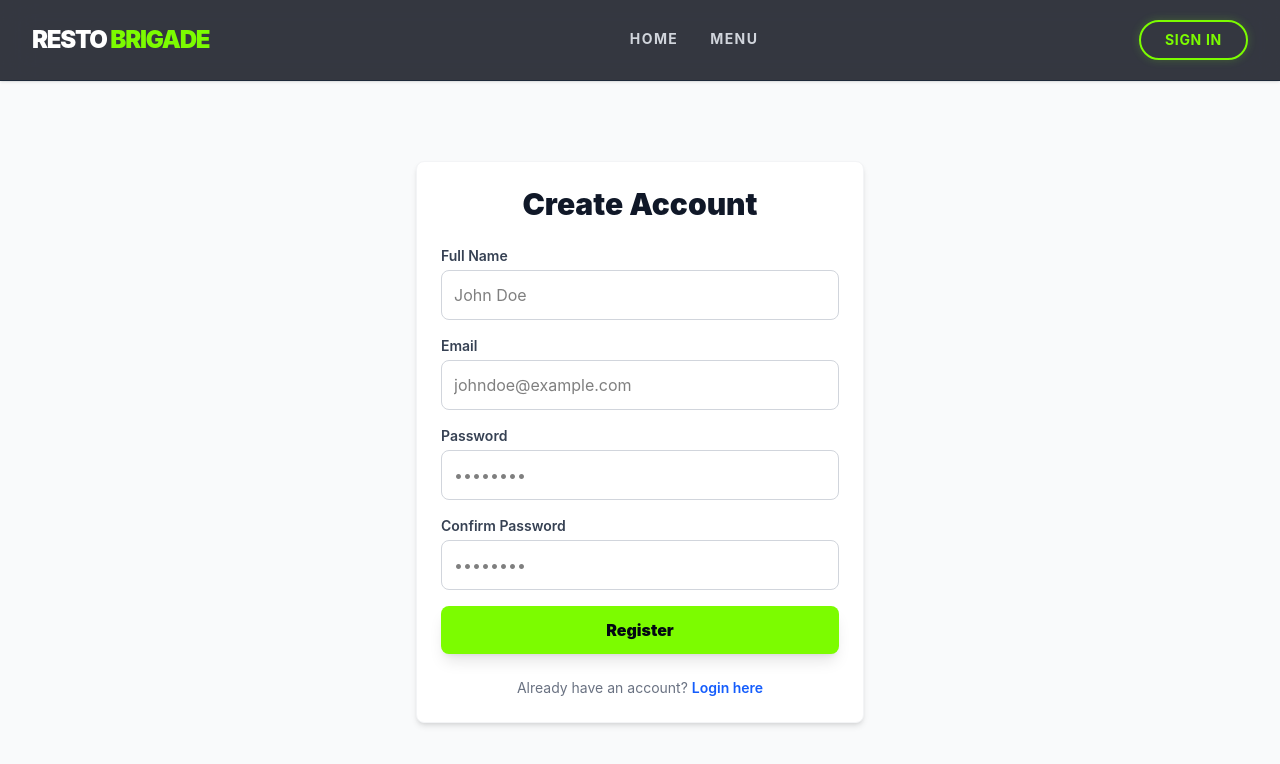
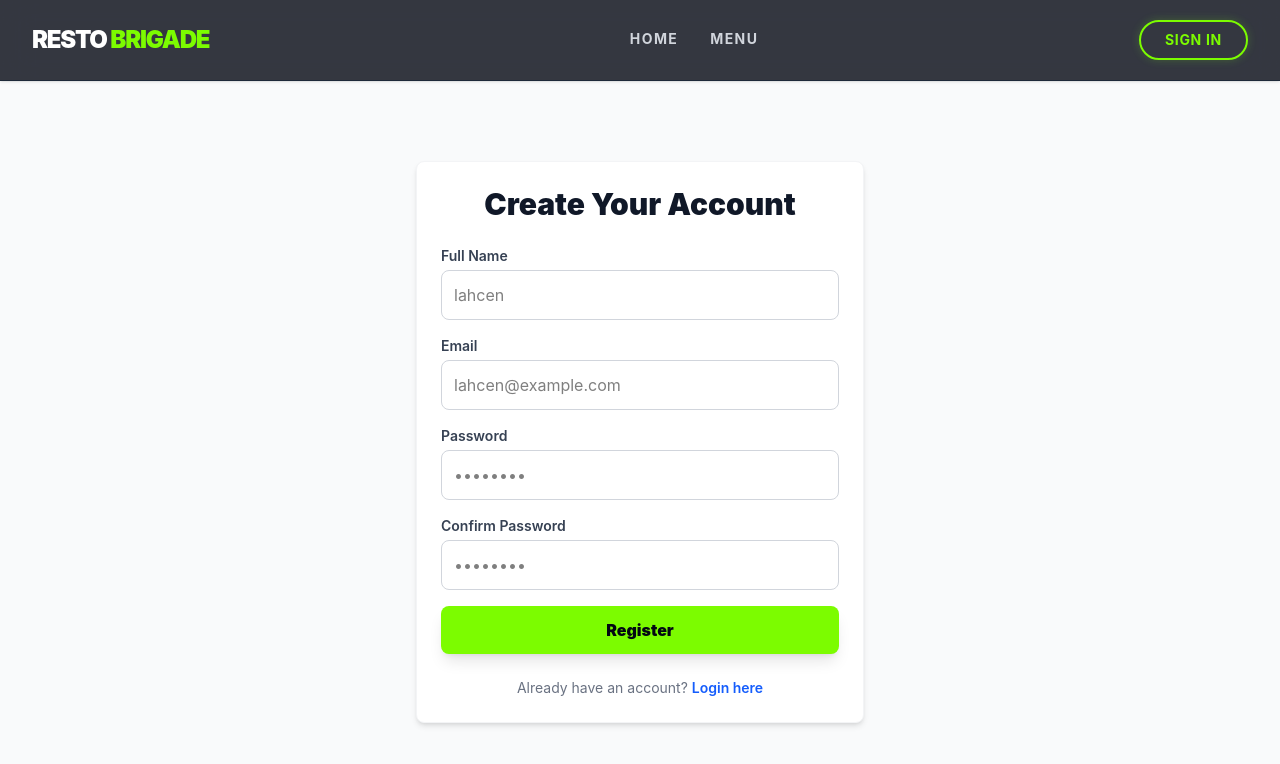
Before and after one commit to KacimiLahcen/brigade_api_UI_By_React, a React (Vite) app: page /register in a window 1280 px wide. Shown: the top 764 px of the page. Built offline with nearby package versions, Linux system fonts and the light colour scheme.

Commit message:
i made register page UI & logic

```diff
--- a/src/pages/Register.jsx
+++ b/src/pages/Register.jsx
@@ -58,7 +58,7 @@ const Register = () => {
 
   return (
     <div className="max-w-md mx-auto mt-20 p-6 bg-white rounded-lg shadow-md border border-gray-100">
-      <h2 className="text-3xl font-black text-gray-900 mb-6 text-center">Create Account</h2>
+      <h2 className="text-3xl font-black text-gray-900 mb-6 text-center">Create Your Account</h2>
 
       {error && (
         <div className="mb-4 p-3 bg-red-100 text-red-700 rounded-lg text-sm font-semibold">
@@ -74,7 +74,7 @@ const Register = () => {
             value={name}
             onChange={(e) => setName(e.target.value)}
             className="w-full mt-1 p-3 border border-gray-300 rounded-lg focus:ring-2 focus:ring-[#7cfc00] focus:border-transparent outline-none transition"
-            placeholder="John Doe"
+            placeholder="lahcen"
             required
           />
         </div>
@@ -85,7 +85,7 @@ const Register = () => {
             value={email}
             onChange={(e) => setEmail(e.target.value)}
             className="w-full mt-1 p-3 border border-gray-300 rounded-lg focus:ring-2 focus:ring-[#7cfc00] focus:border-transparent outline-none transition"
-            placeholder="johndoe@example.com"
+            placeholder="lahcen@example.com"
             required
           />
         </div>
```
